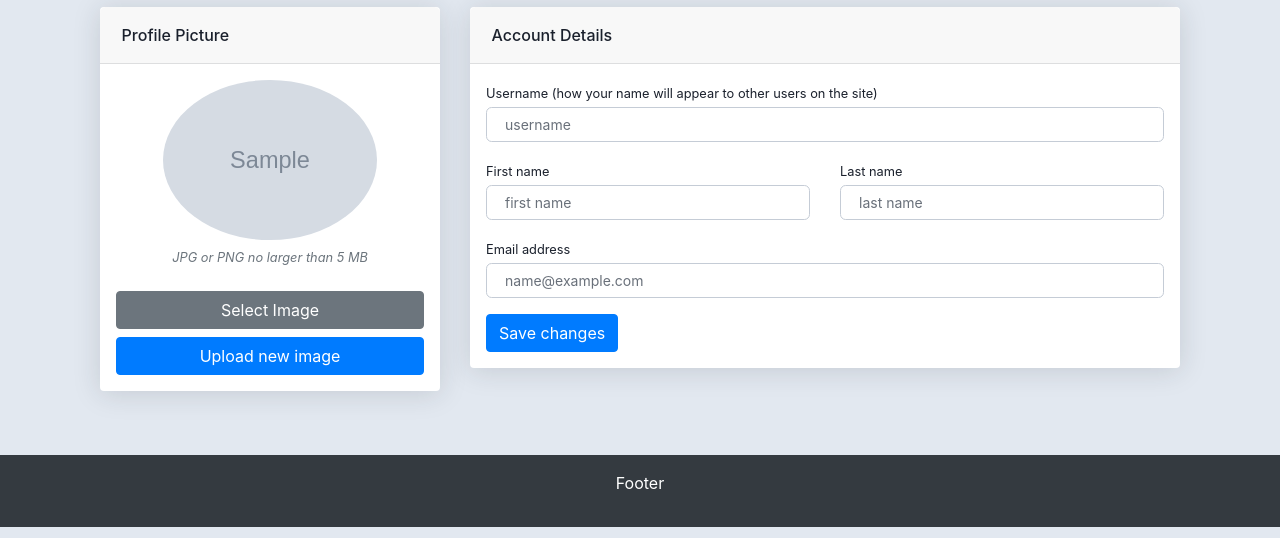
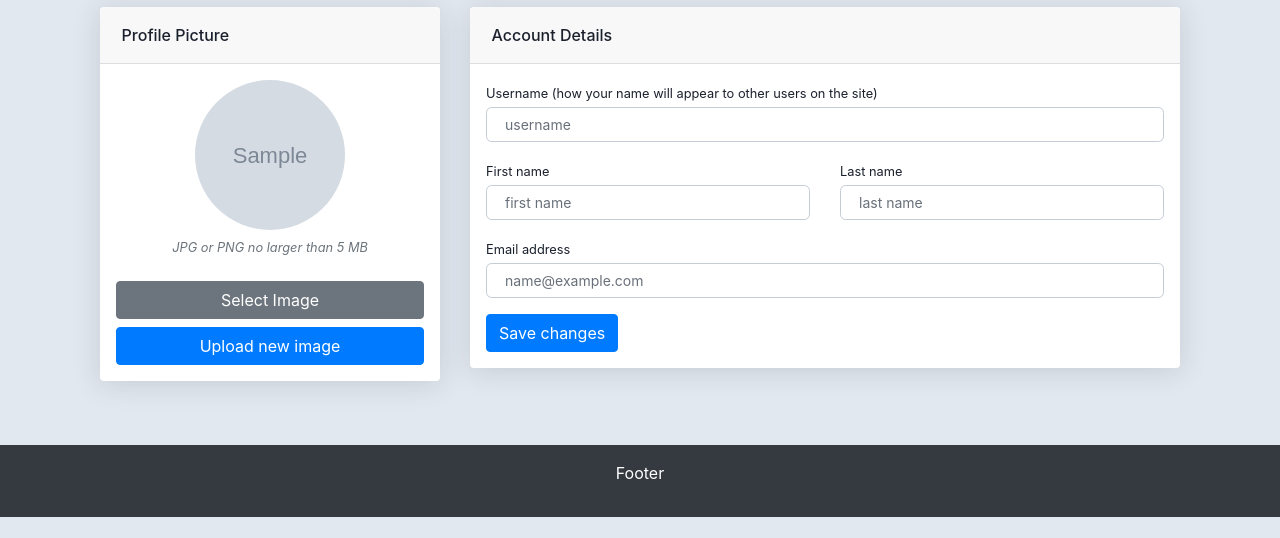
Before and after one commit to JackPflaum/RateMyIdea, a Django app: a page that uses RateMyIdea/templates/base.html in a window 1280 px wide. Shown: the part 262-800 px from the top of the page. Run offline with Django 4.2, Linux system fonts and the light colour scheme; a user stored in the database is signed in; tables that the repository leaves empty hold one stand-in row (values such as "Sample post"); grey boxes marked "Sample" are stand-in pictures; some libraries are stand-ins or nearby versions.

Commit message:
change profile image style for profile_navbar and edit_profile page

```diff
--- a/RateMyIdea/static/css/styles.css
+++ b/RateMyIdea/static/css/styles.css
@@ -233,9 +233,7 @@ a:hover {
     position: relative;
     z-index: 10;
     margin: 0 0 -20px;
-    padding: 3px;
-    border-radius: 4px;
-    background: #fff
+    border-radius: 50%
 }
 
 .profile-header-img img {
@@ -905,7 +903,8 @@ body{margin-top:20px;
 
 /*-------------------------------Edit Profile Page-------------------------------------*/
 .img-account-profile {
-    height: 10rem;
+    width: 150px;
+    height: 150px;
 }
 .rounded-circle {
     border-radius: 50% !important;
```
